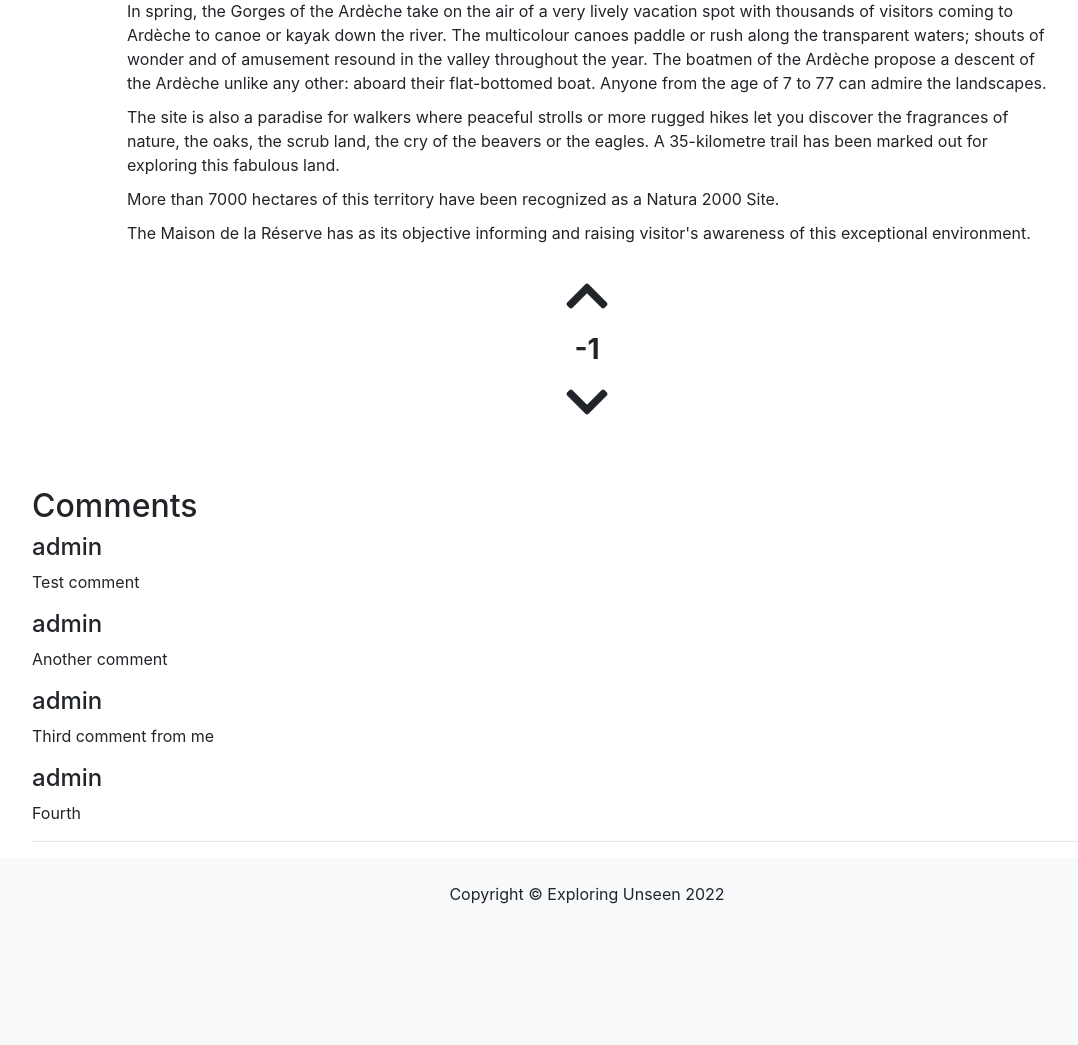
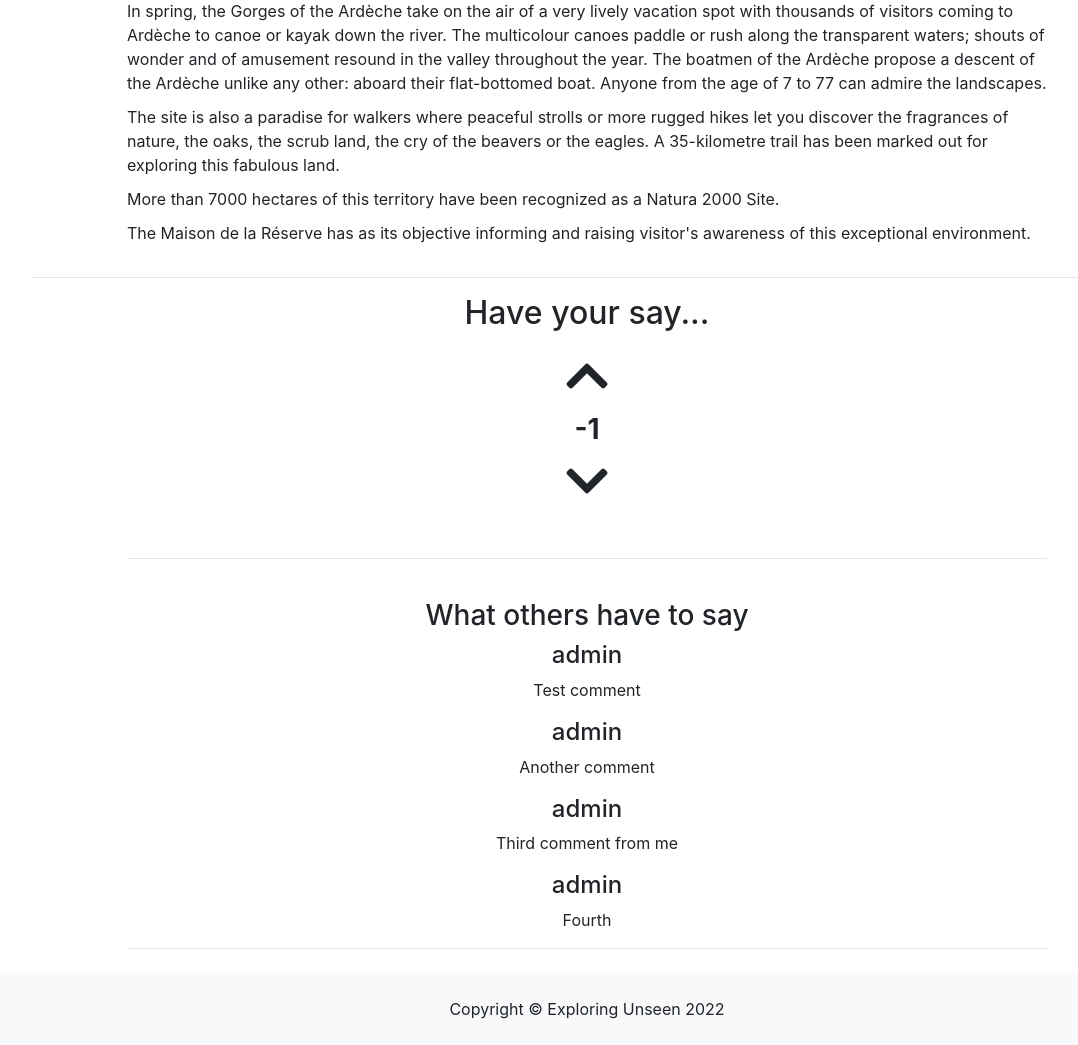
Before and after one commit to Code-Institute-Submissions/bens6477-exploring-unseen-blog_DecResub, a Django app: a page that uses templates/article_detail.html in a window 1280 px wide. Shown: the part 1390-2435 px from the top of the page, without its empty margins (53-1131 px from the left). Before the commit the page ends 2294 px from the top, so only its background shows below. Run offline with Django 3.2, Linux system fonts and the light colour scheme; data comes from the database, SQL or seed files in the repository; both versions use the stored data as it was after the commit; some libraries are stand-ins or nearby versions.

Commit message:
Updated comment section styling and added toast messages for CRUD functionality

```diff
--- a/blog/views.py
+++ b/blog/views.py
@@ -73,6 +73,11 @@ class ArticleDetail(View):
             comment = comment_form.save(commit=False)
             comment.article = article
             comment.save()
+            messages.add_message(
+                request,
+                messages.INFO,
+                "Your comment is awaiting approval.",
+            )
         else:
             comment_form = CommentForm()
 
@@ -131,7 +136,7 @@ class ArticleAdd(View):
             form.instance.slug = form.instance.title.replace(" ", "-").lower()
             form.save()
             messages.add_message(
-                request, messages.INFO, "Your article is awaiting approval"
+                request, messages.INFO, "Your article is awaiting approval."
             )
             full_queryset = Article.objects.all()
             queryset = full_queryset.filter(approved=True,
@@ -203,9 +208,15 @@ class ArticleDelete(View):
         """
         article = get_object_or_404(Article, slug=slug)
         country_name = article.country
+        attraction = article.attraction
         country = get_object_or_404(Country, country_name=country_name)
         articles = list(Article.objects.all())
         article.delete()
+        messages.add_message(
+            request,
+            messages.ERROR,
+            f"The article about {attraction} has been deleted.",
+        )
         return HttpResponseRedirect(reverse('country_articles',
                                             args=[country_name]))
 
@@ -221,8 +232,18 @@ class ArticleUpvote(View):
         article = get_object_or_404(Article, slug=slug)
         if article.upvotes.filter(id=request.user.id).exists():
             article.upvotes.remove(request.user)
+            messages.add_message(
+                request,
+                messages.INFO,
+                "Your upvote has been removed.",
+            )
         else:
             article.upvotes.add(request.user)
+            messages.add_message(
+                request,
+                messages.SUCCESS,
+                "You have upvoted this article.",
+            )
             if article.downvotes.filter(id=request.user.id).exists():
                 article.downvotes.remove(request.user)
 
@@ -240,8 +261,18 @@ class ArticleDownvote(View):
         article = get_object_or_404(Article, slug=slug)
         if article.downvotes.filter(id=request.user.id).exists():
             article.downvotes.remove(request.user)
+            messages.add_message(
+                request,
+                messages.INFO,
+                "Your downvote has been removed.",
+            )
         else:
             article.downvotes.add(request.user)
+            messages.add_message(
+                request,
+                messages.INFO,
+                "You have downvoted this article.",
+            )
             if article.upvotes.filter(id=request.user.id).exists():
                 article.upvotes.remove(request.user)
 
@@ -379,4 +410,9 @@ class CountryDelete(View):
         """
         country = get_object_or_404(Country, country_name=country_name)
         country.delete()
+        messages.add_message(
+            request,
+            messages.ERROR,
+            f"The country category of {country_name} has been deleted.",
+        )
         return redirect('countries')
--- a/templates/article_detail.html
+++ b/templates/article_detail.html
@@ -33,12 +33,15 @@
             </article>
         </div>
     </div>
-    <div class="row">
-        <div class="col-lg-10 mx-auto mb-5">
+    <hr>
+    <div class="row text-center">
+        <!-- Comments -->
+        <div class="col-lg-10 mx-auto">
+            <h2>Have your say...</h2>
             <!-- Voting -->
-            <!-- Upvote -->
             <div class="row">
-                <div class="col-12 text-center">
+                <div class="col-12">
+                    <!-- Upvote -->
                     {% if user.is_authenticated %}
                     <form action="{% url 'article_upvote' article.slug %}" method="post">
                         {% csrf_token %}
@@ -51,17 +54,9 @@
                     {% else %}
                     <span class="btn-vote"><i class="fas fa-chevron-up"></i></span>
                     {% endif %}
-                </div>
-            </div>
-            <!-- User votes -->
-            <div class="row">
-                <div class="col-12 text-center">
+                    <!-- User votes -->
                     <h3 id="vote-count"><strong>{{ article.vote_count }}</strong></h3>
-                </div>
-            </div>
-            <!-- Downvote -->
-            <div class="row">
-                <div class="col-12 text-center">
+                    <!-- Downvote -->
                     {% if user.is_authenticated %}
                     <form action="{% url 'article_downvote' article.slug %}" method="post">
                         {% csrf_token %}
@@ -75,15 +70,33 @@
                     <span class="btn-vote"><i class="fas fa-chevron-down"></i></span>
                     {% endif %}
                 </div>
+                <div class="col-12 my-4">
+                    <!-- Writing new user comment -->
+                    {% if commented %}
+                    <div class="mt-3 mb-3" role="alert">
+                        Your comment is awaiting approval.
+                    </div>
+                    {% endif %}
+                    {% if user.is_authenticated %}
+                    <h3>Leave a comment</h3>
+                    <form method="post">
+                        <div id="div_id_body" class="control-group mt-4">
+                            <div class="controls">
+                                <textarea name="body" cols="40" rows="3" class="textarea" required id="id_body" placeholder="Write your comment here"></textarea>
+                            </div>
+                        </div>
+                        {% csrf_token %}
+                        <button class="btn btn-primary content-width mx-auto my-3" type="submit">Post Comment</button>
+                    </form>
+                    {% endif %}
+                    <hr>
+                </div>
             </div>
-        </div>
-
-        <!-- Comments -->
-        <div class="container">
             <!-- Display approved comments -->
-            <div class="row">
+            {% if comments %}
+            <h3>What others have to say</h3>
+            <div class="row my-2">
                 <div class="col-12">
-                    <h2>Comments</h2>
                     {% for comment in comments %}
                     <h4>{{ comment.user_name }}</h4>
                     <p>{{ comment.body }}</p>
@@ -91,29 +104,7 @@
                     <hr>
                 </div>
             </div>
-            <!-- Writing new user comment -->
-            <div class="row">
-                <div class="col-12">
-                    {% if commented %}
-                    <div class="mt-3 mb-3" role="alert">
-                        Your comment is awaiting approval.
-                    </div>
-                    {% else %}
-                        {% if user.is_authenticated %}
-                        <h3>Have your say...</h3>
-                        <form method="post">
-                            <div id="div_id_body" class="control-group mt-3">
-                                <div class="controls">
-                                    <textarea name="body" cols="40" rows="3" class="textarea" required id="id_body" placeholder="Write your comment here"></textarea>
-                                </div>
-                            </div>
-                            {% csrf_token %}
-                            <button class="btn btn-primary content-width mx-auto" type="submit">Post Comment</button>
-                        </form>
-                        {% endif %}
-                    {% endif %}
-                </div>
-            </div>
+            {% endif %}
         </div>
     </div>
 </div>
```
Also changed, not shown: db.sqlite3.
